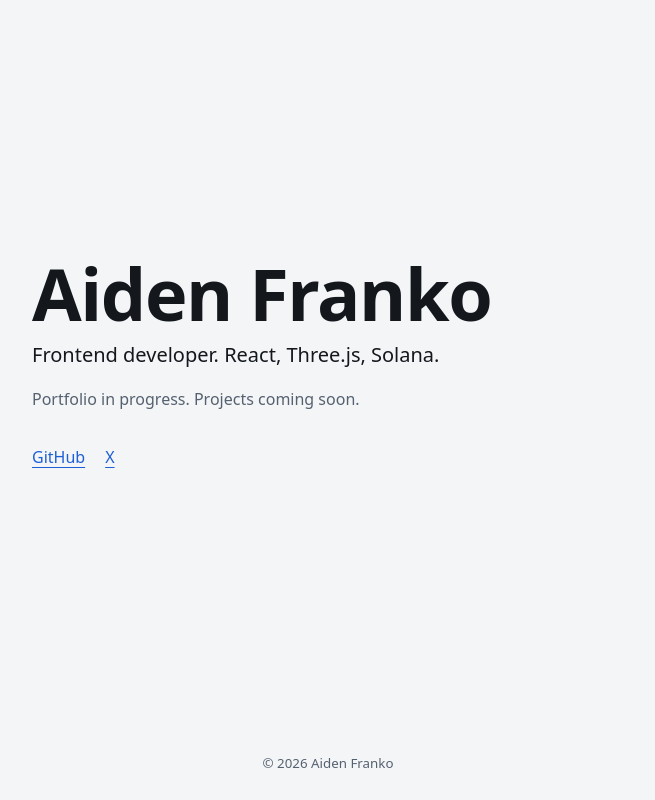
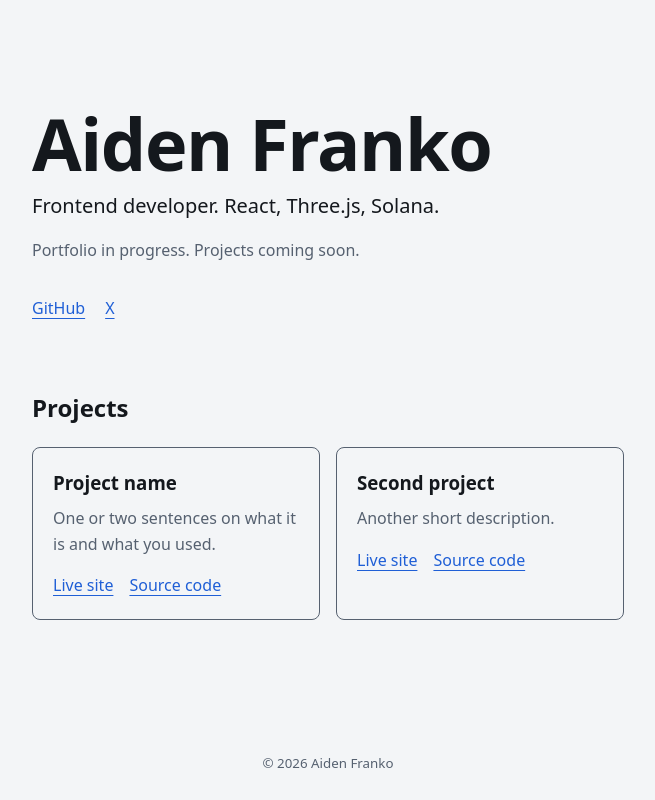
Before and after one commit to aidenfranko/aidenfranko-dev, a plain HTML site: page index.html in a window 1280 px wide. Shown: the whole page, without its empty margins (312-967 px from the left). Drawn offline with Linux system fonts and the light colour scheme.

Commit message:
Render projects section from a JS array

```diff
--- a/css/style.css
+++ b/css/style.css
@@ -88,3 +88,34 @@ footer {
         --accent: #7aa7ff;
     }
 }
+
+/* Project section */
+#projects {
+    margin-top: 3rem;
+}
+
+#project-list {
+    display: grid;
+    gap: 1rem;
+    grid-template-columns: repeat(auto-fit, minmax(16rem, 1fr));
+}
+
+.project-card {
+    padding: 1.25rem;
+    border: 1px solid var(--muted);
+    border-radius: 0.5rem;
+}
+
+.project-card h3 {
+    margin: 0 0 0.5rem;
+}
+
+.project-card p {
+    margin: 0 0 1rem;
+    color: var(--muted);
+}
+
+.project-links {
+    display: flex;
+    gap: 1rem;
+}
--- a/index.html
+++ b/index.html
@@ -18,6 +18,11 @@
       <a href="https://x.com/franko_aiden">X</a>
     </nav>
 
+    <section id="projects" aria-labelledby="projects-heading">
+      <h2 id="projects-heading">Projects</h2>
+      <div id="project-list"></div>
+    </section>
+
   </main>
 
   <footer>
--- a/js/main.js
+++ b/js/main.js
@@ -1,2 +1,54 @@
 // Keep the footer year current
 document.getElementById("year").textContent = new Date().getFullYear();
+
+const projects = [
+  {
+    title: "Project name",
+    description: "One or two sentences on what it is and what you used.",
+    live: "https://example.com",
+    repo: "https://github.com/aidenfranko/project-name"
+  },
+  {
+    title: "Second project",
+    description: "Another short description.",
+    live: "https://example.com",
+    repo: "https://github.com/aidenfranko/second-project"
+  }
+];
+
+function createProjectCard(project) {
+  const card = document.createElement("article");
+  card.className = "project-card";
+
+  const title = document.createElement("h3");
+  title.textContent = project.title;
+
+  const description = document.createElement("p");
+  description.textContent = project.description;
+
+  const links = document.createElement("div");
+  links.className = "project-links";
+
+  const live = document.createElement("a");
+  live.href = project.live;
+  live.textContent = "Live site";
+  live.target = "_blank";
+  live.rel = "noopener noreferrer";
+
+  const repo = document.createElement("a");
+  repo.href = project.repo;
+  repo.textContent = "Source code";
+  repo.target = "_blank";
+  repo.rel = "noopener noreferrer";
+
+  links.append(live, repo);
+  card.append(title, description, links);
+  return card;
+}
+
+function renderProjects(list) {
+  const container = document.getElementById("project-list");
+  container.replaceChildren(...list.map(createProjectCard));
+}
+
+renderProjects(projects);
```
